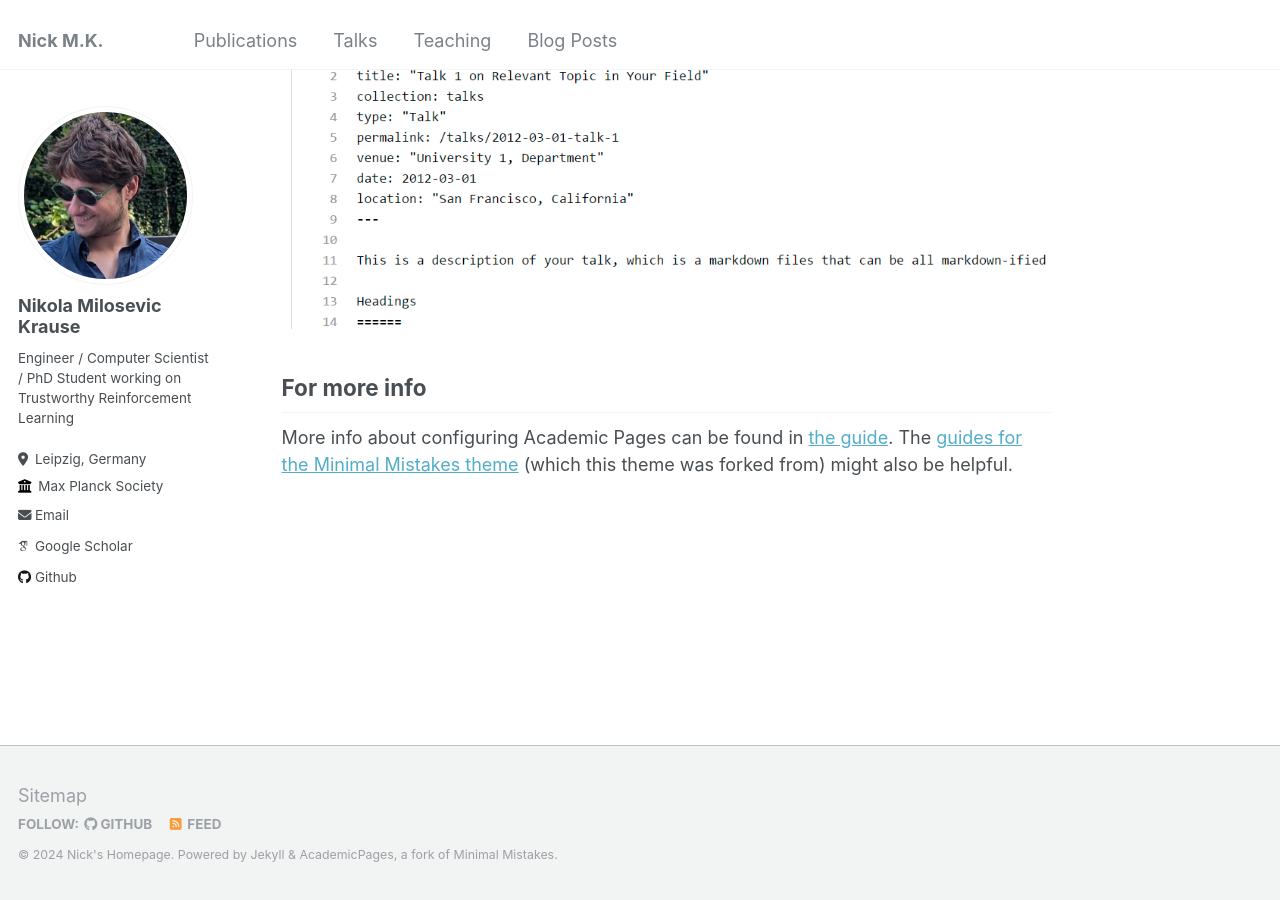
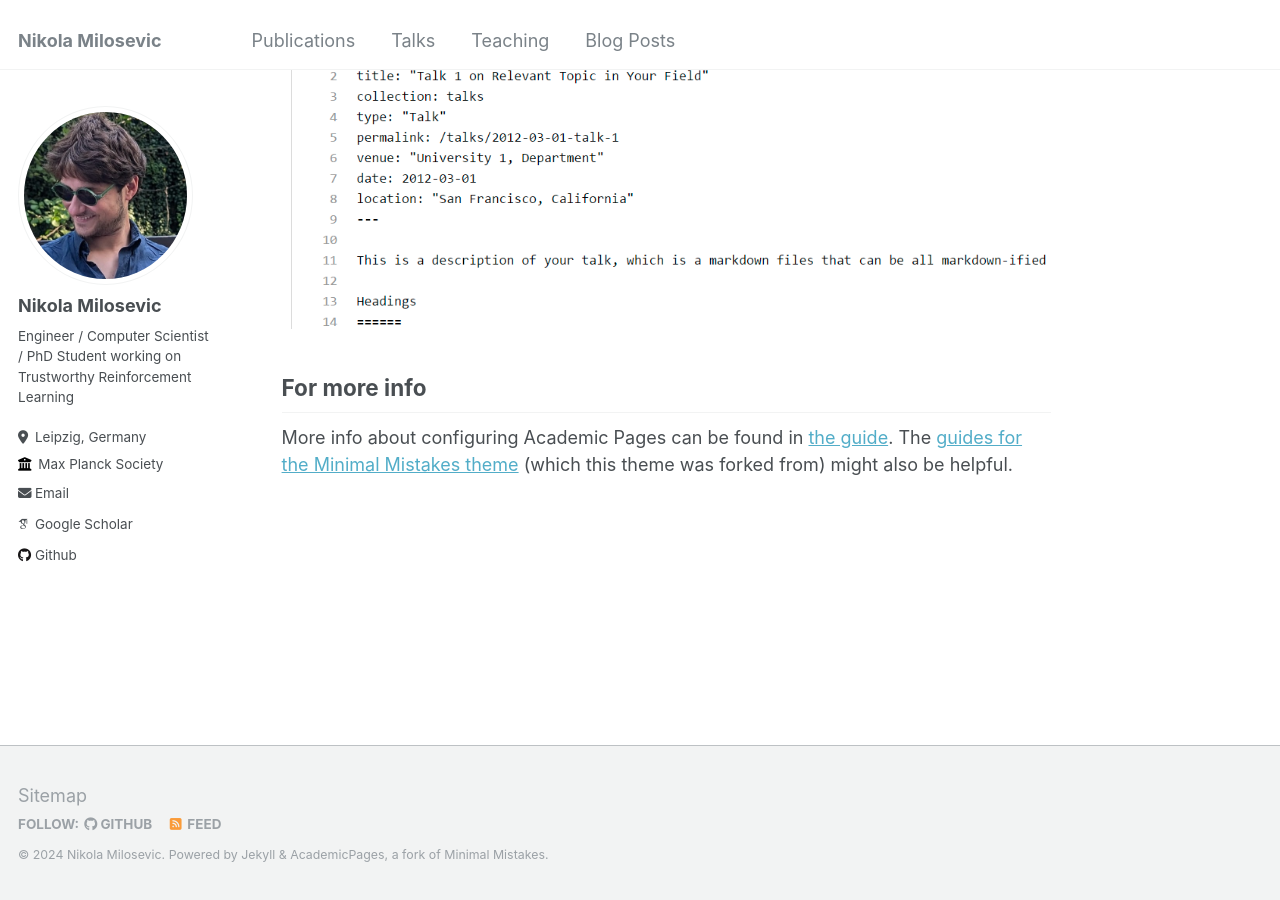
Before and after one commit to milosen/milosen.github.io, a Jekyll site: the page built from _pages/about.md, in a window 1280 px wide and 900 px high, scrolled down 2660 px. Built offline with Jekyll 4.4.1, drawn with Linux system fonts in a browser that asks for light colours; some web fonts are replaced.

Commit message:
change name (not married yet)

```diff
--- a/_config.yml
+++ b/_config.yml
@@ -8,9 +8,9 @@
 
 # Basic Site Settings
 locale                   : "en-US"
-title                    : "Nick M.K."
+title                    : "Nikola Milosevic"
 title_separator          : "-"
-name                     : &name "Nick's Homepage"
+name                     : &name "Nikola Milosevic"
 description              : &description "my homepage"
 url                      : https://milosen.github.io # the base hostname & protocol for your site e.g. "https://mmistakes.github.io"
 baseurl                  : "" # the subpath of your site, e.g. "/blog"
@@ -22,7 +22,7 @@ repository               : "milosen/milosen.github.io"
 author:
   # Biographic information
   avatar           : "boot2.JPG"
-  name             : "Nikola Milosevic Krause"
+  name             : "Nikola Milosevic"
   pronouns         : # example: "she/her"
   bio              : "Engineer / Computer Scientist / PhD Student working on Trustworthy Reinforcement Learning"
   location         : "Leipzig, Germany"
```
